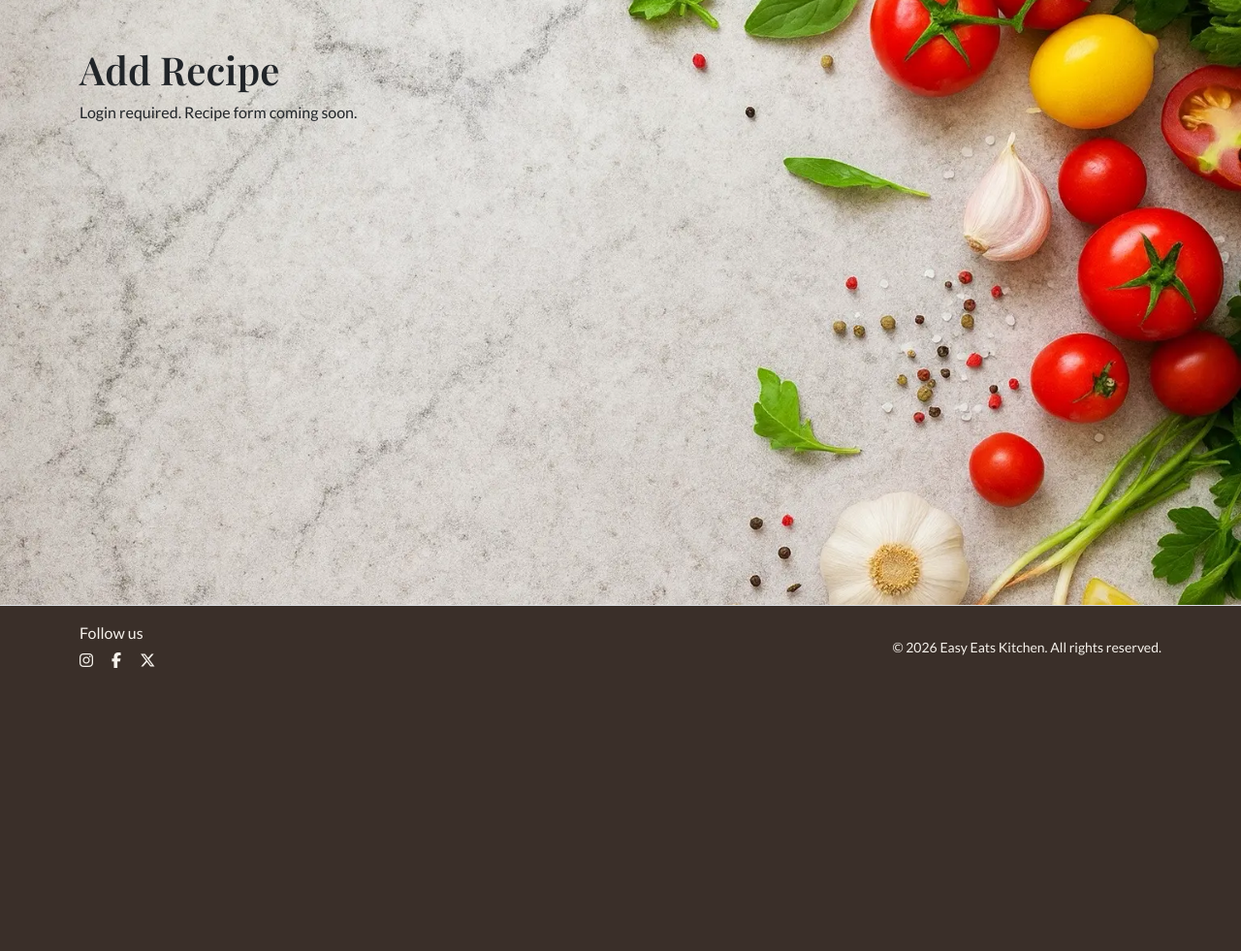
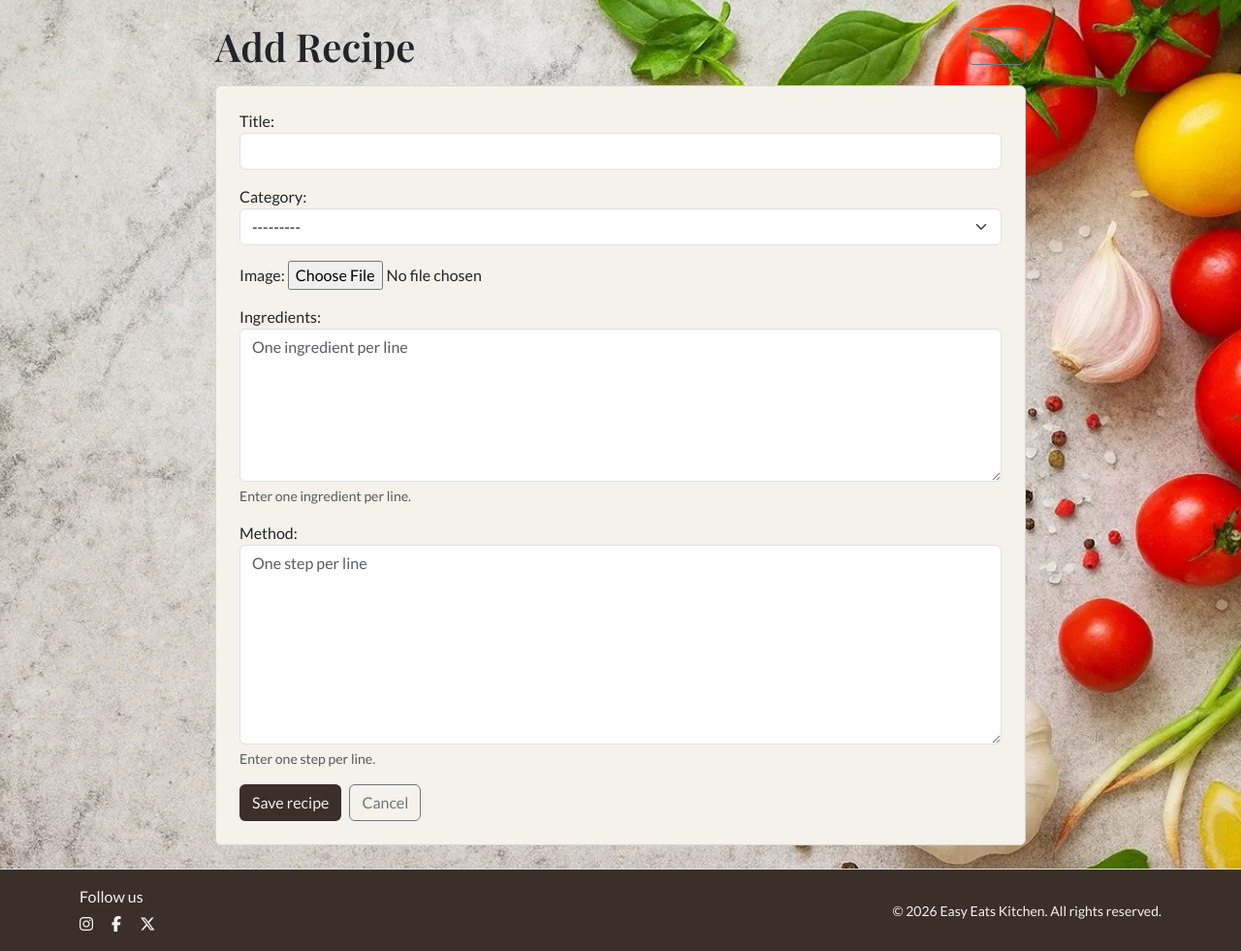
Before and after one commit to jolantadjatlova/easy-eats-kitchen, a Django app: page /add-recipe/ in a window 1280 px wide. Shown: the part 91-1072 px from the top of the page at 97% size. Before the commit the page ends 780 px from the top, so only its background shows below. Run offline with Django 4.2, Linux system fonts and the light colour scheme; the visitor is signed in with stand-in values (Sample User, id 1); data that the repository does not hold is empty.

Commit message:
Add recipe form

```diff
--- /dev/null
+++ b/recipes/forms.py
@@ -0,0 +1,27 @@
+from django import forms
+from .models import Recipe
+
+
+class RecipeForm(forms.ModelForm):
+    class Meta:
+        model = Recipe
+        fields = ["title", "category", "image", "ingredients", "method"]
+
+        widgets = {
+            "title": forms.TextInput(attrs={"class": "form-control"}),
+            "category": forms.Select(attrs={"class": "form-select"}),
+            "ingredients": forms.Textarea(
+                attrs={
+                    "class": "form-control",
+                    "rows": 6,
+                    "placeholder": "One ingredient per line",
+                }
+            ),
+            "method": forms.Textarea(
+                attrs={
+                    "class": "form-control",
+                    "rows": 8,
+                    "placeholder": "One step per line",
+                }
+            ),
+        }
--- a/recipes/templates/recipes/add_recipe.html
+++ b/recipes/templates/recipes/add_recipe.html
@@ -1,7 +1,59 @@
 {% extends "recipes/base.html" %}
+
 {% block content %}
-<div class="container my-5">
-  <h1>Add Recipe</h1>
-  <p>Login required. Recipe form coming soon.</p>
+<div class="container my-4" style="max-width: 860px;">
+
+  <div class="d-flex justify-content-between align-items-center mb-3">
+    <h1 class="mb-0">Add Recipe</h1>
+    <a href="{% url 'recipes:my_recipes' %}" class="btn btn-outline-secondary">Back</a>
+  </div>
+
+  <div class="card p-4" style="background:#f5f1eb; border:1px solid #d9d6d2;">
+    <form method="post" enctype="multipart/form-data">
+      {% csrf_token %}
+
+      {{ form.non_field_errors }}
+
+      <div class="mb-3">
+        {{ form.title.label_tag }}
+        {{ form.title }}
+        {{ form.title.errors }}
+      </div>
+
+      <div class="mb-3">
+        {{ form.category.label_tag }}
+        {{ form.category }}
+        {{ form.category.errors }}
+      </div>
+
+      <div class="mb-3">
+        {{ form.image.label_tag }}
+        {{ form.image }}
+        {{ form.image.errors }}
+      </div>
+
+      <div class="mb-3">
+        {{ form.ingredients.label_tag }}
+        {{ form.ingredients }}
+        {{ form.ingredients.errors }}
+        <div class="form-text">Enter one ingredient per line.</div>
+      </div>
+
+      <div class="mb-3">
+        {{ form.method.label_tag }}
+        {{ form.method }}
+        {{ form.method.errors }}
+        <div class="form-text">Enter one step per line.</div>
+      </div>
+
+      <div class="d-flex gap-2">
+        <button type="submit" class="btn" style="background:#3a2f29;color:#f5f1eb;">
+          Save recipe
+        </button>
+        <a href="{% url 'recipes:my_recipes' %}" class="btn btn-outline-secondary">Cancel</a>
+      </div>
+    </form>
+  </div>
+
 </div>
 {% endblock %}
--- a/recipes/views.py
+++ b/recipes/views.py
@@ -1,7 +1,9 @@
 from django.contrib.auth.decorators import login_required
+from django.contrib import messages
 from django.db.models import Q
-from django.shortcuts import get_object_or_404, render
+from django.shortcuts import get_object_or_404, render, redirect
 
+from .forms import RecipeForm
 from .models import Category, Recipe
 
 
@@ -74,7 +76,19 @@ def my_recipes(request):
 
 @login_required
 def add_recipe(request):
-    return render(request, "recipes/add_recipe.html")
+    if request.method == "POST":
+        form = RecipeForm(request.POST, request.FILES)
+        if form.is_valid():
+            recipe = form.save(commit=False)
+            recipe.owner = request.user
+            recipe.save()
+            messages.success(request, "Recipe added successfully!")
+            return redirect("recipes:my_recipes")
+        messages.error(request, "Please fix the errors below.")
+    else:
+        form = RecipeForm()
+
+    return render(request, "recipes/add_recipe.html", {"form": form})
 
 
 def signup(request):
```
